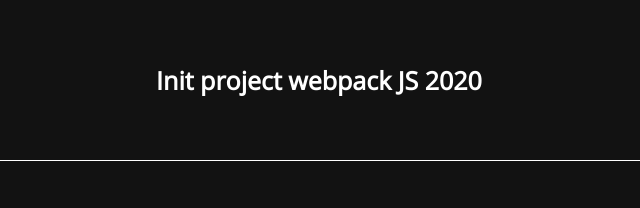
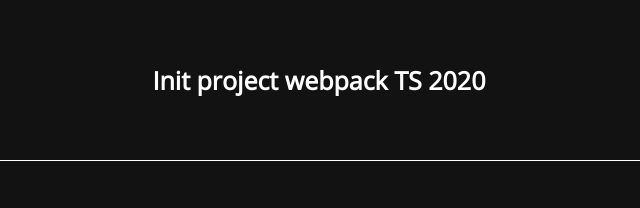
Before and after one commit to imovie23/init-ts-project, a website built with webpack: page src/index.html in a window 1280 px wide. Shown: the top 208 px of the page, 321-961 px from the left. Built offline with nearby package versions, Linux system fonts and the light colour scheme.

Commit message:
init project

```diff
--- a/src/index.html
+++ b/src/index.html
@@ -10,7 +10,7 @@
 </head>
 <body>
 <header class="header-css">
-    <h1 class="header-css__heading">Init project webpack JS 2020</h1>
+    <h1 class="header-css__heading">Init project webpack TS 2020</h1>
 </header>
 <main class="container">
     <section class="img-scss">
```
